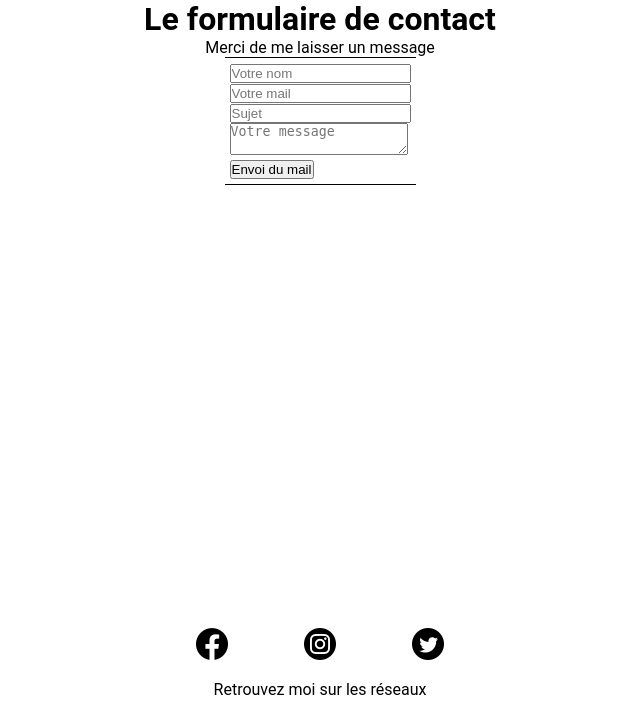
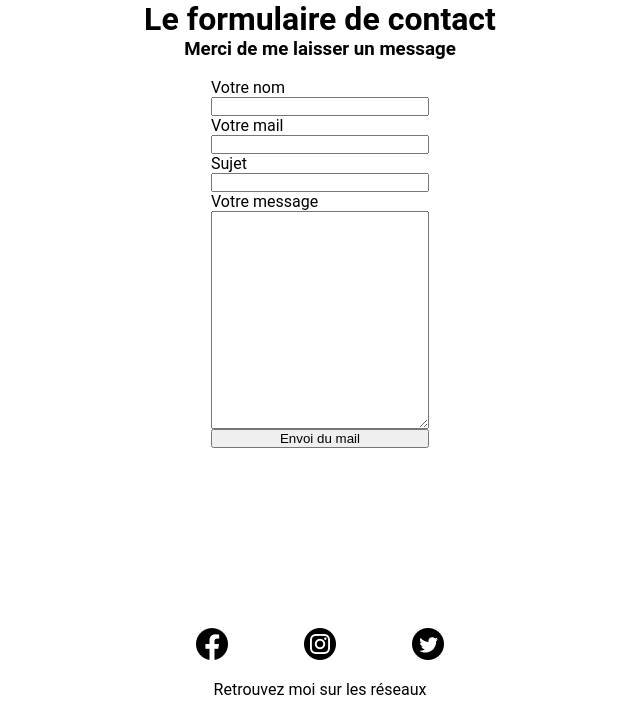
Before and after one commit to Maksym995/Portfolio, a PHP site: page /view/publicView/publicContactView.php in a window 1280 px wide. Shown: the part 80-786 px from the top of the page, without its empty margins (320-960 px from the left). Run offline with PHP 8.4, Linux system fonts and the light colour scheme.

Commit message:
14-03-23

```diff
--- a/public/css/styles.css
+++ b/public/css/styles.css
@@ -24,11 +24,21 @@ h1 a {
 ul li a {
   color: black;
 }
+/*FORMULAIRE*/
 
-form{padding:5px;
-    border-color: none;
+.form{
+  padding:1em;
+  border-color: rgba(255, 255, 255, 0);
   border-style:solid;
-    border-width: 1px 0;
+  border-width: 2px 0;
+  width: 250px;
+  display: flex;
+  flex-direction: column;
+}
+
+textarea {
+  width: 218px;
+  height: 218px;
 }
 
 .formulaire {
@@ -36,10 +46,7 @@ form{padding:5px;
 align-items: center;
 justify-content: center;
 flex-direction: column;
-
-
 }
-
 
 
 @import url('https://fonts.googleapis.com/css2?family=Roboto:ital,wght@0,700;1,400&display=swap');
--- a/view/publicView/publicContactView.php
+++ b/view/publicView/publicContactView.php
@@ -11,30 +11,33 @@
 <?php
     include_once "inc/menuView.php"
 ?>
+<div class="formulaire">
+    <h1>Le formulaire de contact</h1>
+    <h3>Merci de me laisser un message</h3>
 
-<div class="formulaire">
-    <h1 class="">Le formulaire de contact</h1>
-    <p class="">Merci de me laisser un message</p>
             <?php
             if(isset($erreur))
             echo $erreur;
             else{
             ?>
-            <form action="" method="post" name="contact">
-                <input name="lenom" placeholder="Votre nom" required><br>
-                <input name="lemail" placeholder="Votre mail" required><br>
-                <input name="lesujet" placeholder="Sujet" required><br>
-                <textarea name="lemessage" placeholder="Votre message" required></textarea><br>
-                <input type="submit" value="Envoi du mail">
+                <form class="form" action="" method="post" name="contact">
+                    <label class="label">Votre nom</label>
+                    <input class="input" type="text" name="lenom" required>
+                    <label class="label">Votre mail</label>
+                    <input class="input" type="text" name="lemail" required>
+                    <label class="label">Sujet</label>
+                    <input class="input" type="text" name="lesujet" required>
+                    <label class="label">Votre message</label>
+                    <textarea class= "msg" name="lemessage" maxlength="600" required></textarea>
+                    <input class="submit" type="submit" value="Envoi du mail">
             <?php
             }
             ?>
                 </form>
+
 </div>
-
 <?php
     include_once "inc/footerView.php"
 ?>
-
 </body>
 </html>
```
Also changed, not shown: public/js/scripts.js (line endings or trailing spaces). Lines whose indentation alone changed are shown as unchanged.
